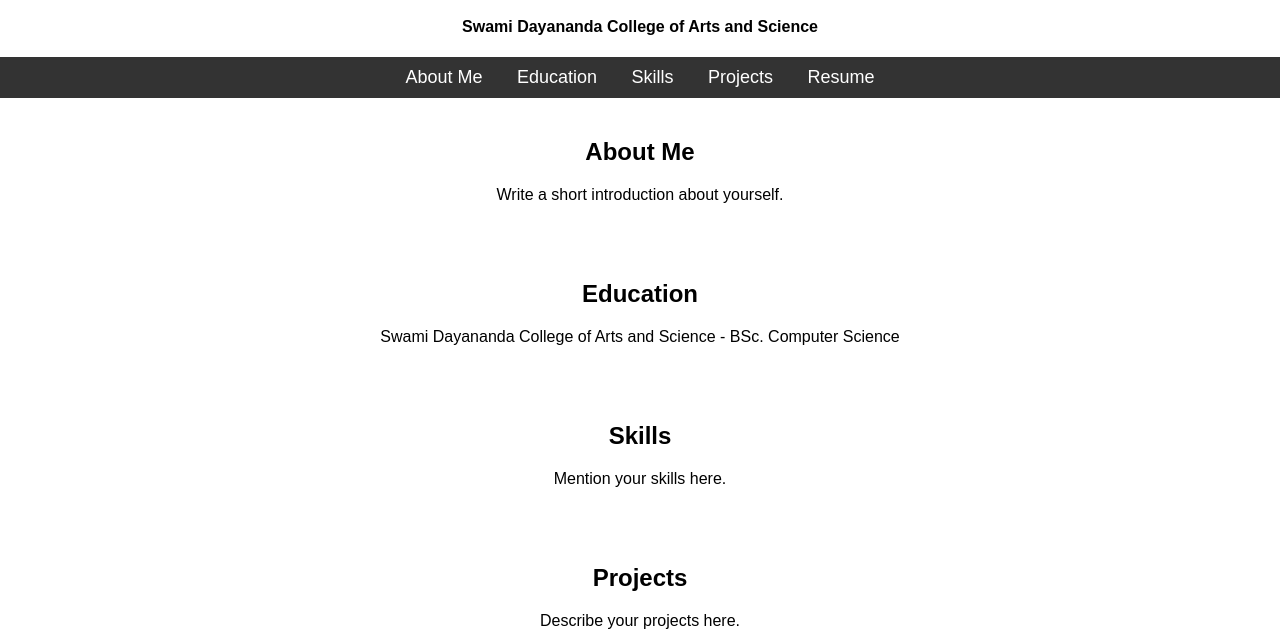
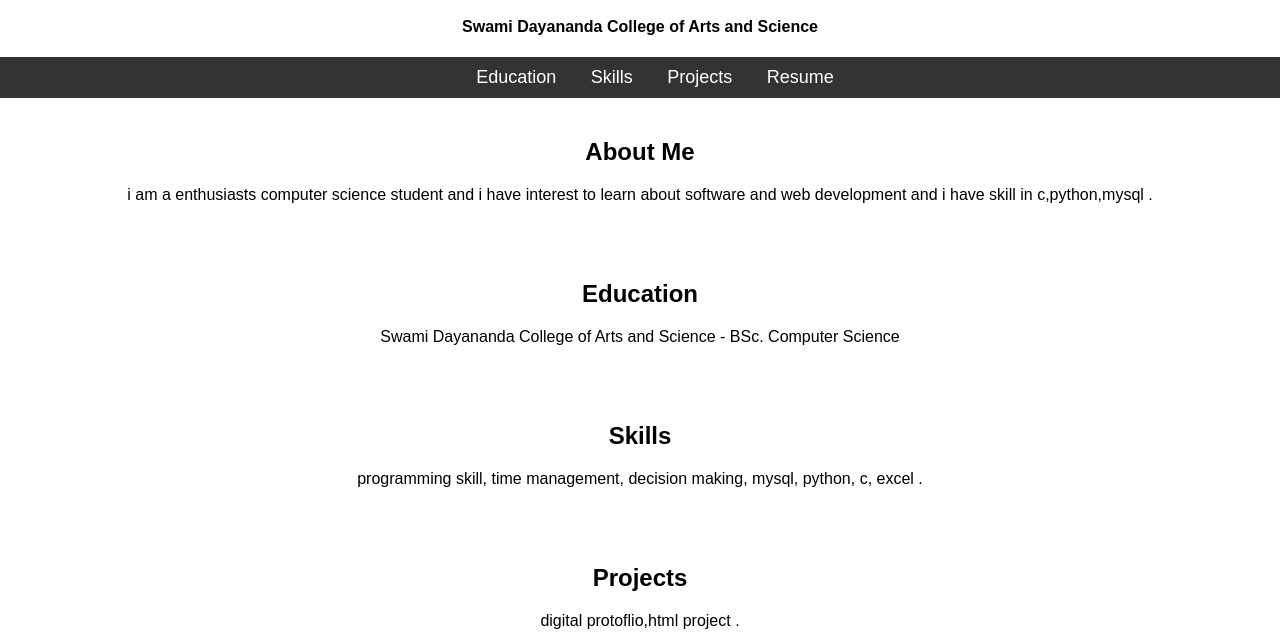
Before and after one commit to sathya-956/Digital-portfoilo, a plain HTML site: page index.html in a window 1280 px wide. Shown: the part 309-952 px from the top of the page. Drawn offline with Linux system fonts and the light colour scheme.

Commit message:
Update index.html

```diff
--- a/index.html
+++ b/index.html
@@ -43,7 +43,7 @@
     </div>
 
     <nav>
-        <a href="#about">About Me</a>
+        <a href="#about"></a>
         <a href="#education">Education</a>
         <a href="#skills">Skills</a>
         <a href="#projects">Projects</a>
@@ -52,7 +52,7 @@
 
     <section id="about">
         <h2>About Me</h2>
-        <p>Write a short introduction about yourself.</p>
+        <p> i am a enthusiasts computer science student and i have interest to learn about software and web development and i have skill in c,python,mysql .</p>
     </section>
 
     <section id="education">
@@ -62,12 +62,12 @@
 
     <section id="skills">
         <h2>Skills</h2>
-        <p>Mention your skills here.</p>
+        <p>programming skill, time management, decision making, mysql, python, c, excel .</p>
     </section>
 
     <section id="projects">
         <h2>Projects</h2>
-        <p>Describe your projects here.</p>
+        <p> digital protoflio,html project .</p>
     </section>
 
     <section id="resume">
```
